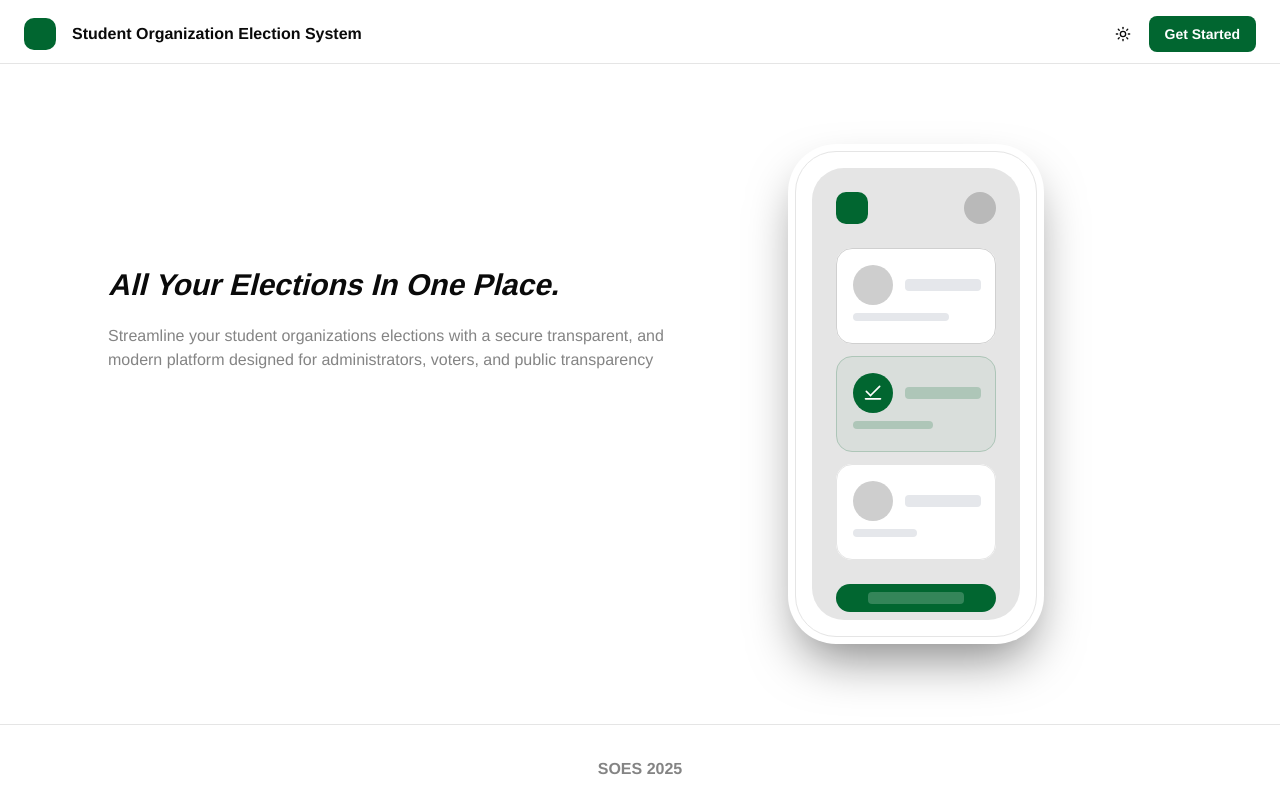
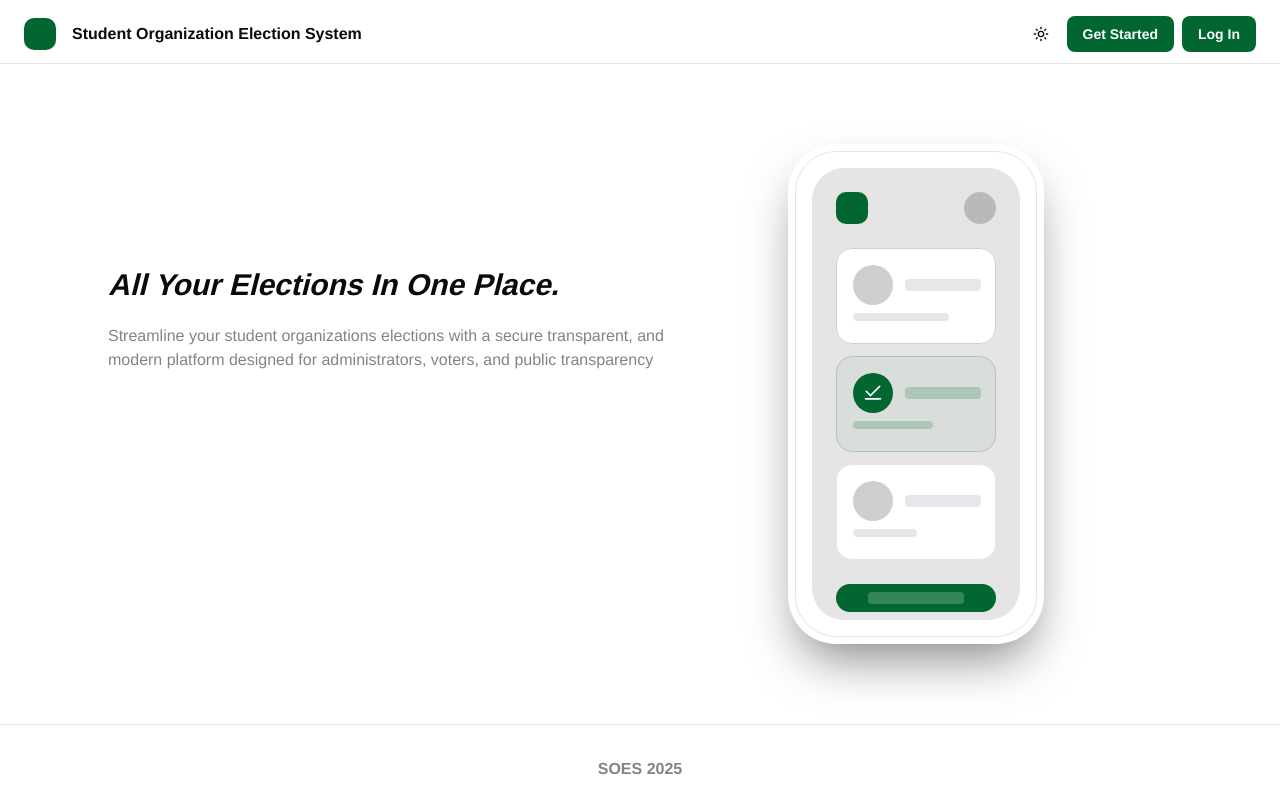
Before and after one commit to CSci-153-Web-Systems-and-Technologies/batch-2025-soes-web, a Next.js app: page / in a window 1280 px wide. Built offline with nearby package versions, Linux system fonts and the light colour scheme.

Commit message:
Adds Login Button to Landing Page Header
Adds a "Log In" button to the landing page header
to improve user access to the login functionality.

```diff
--- a/app/components/LandingPageHeader.tsx
+++ b/app/components/LandingPageHeader.tsx
@@ -20,6 +20,9 @@ const LandingPageHeader = () => {
           <Button className="bg-green-800 font-bold text-white hover:bg-green-900">
             Get Started
           </Button>
+          <Button className="bg-green-800 font-bold text-white hover:bg-green-900">
+            Log In
+          </Button>
         </div>
       </div>
     </div>
```
